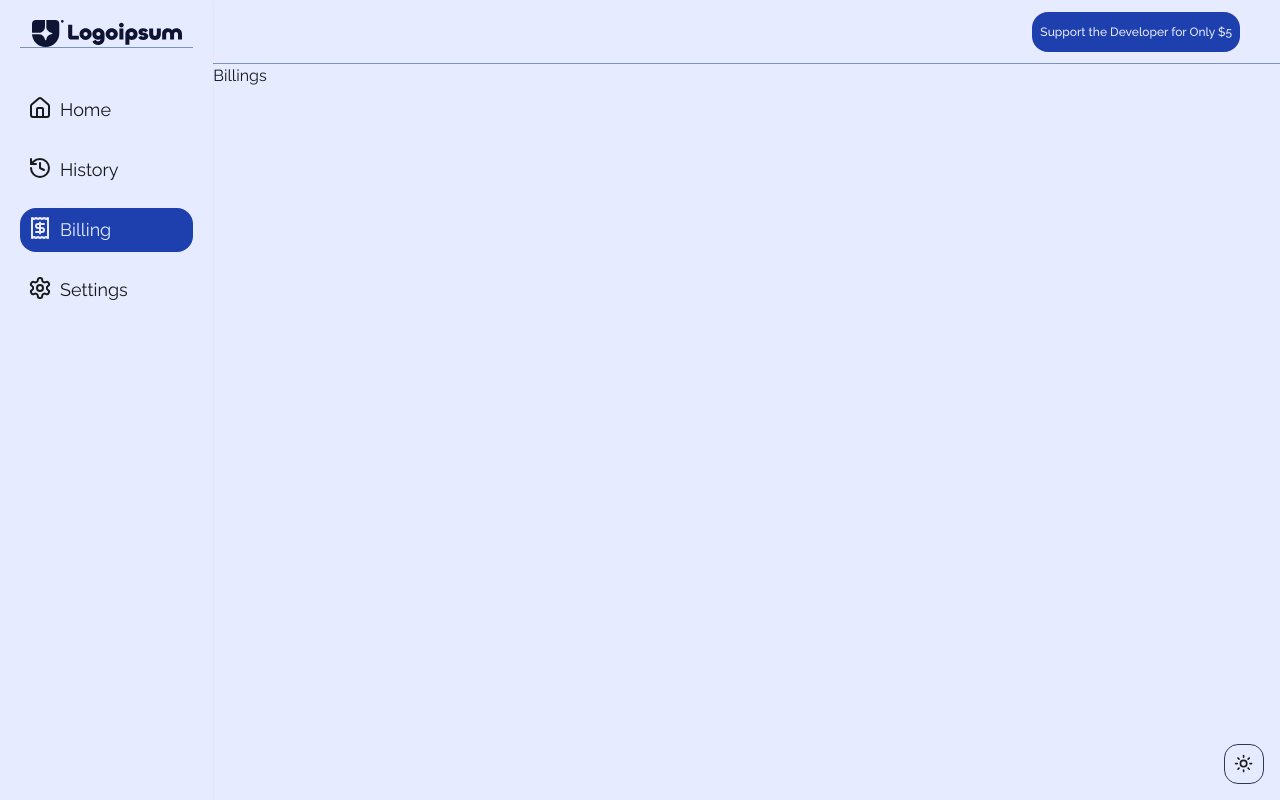
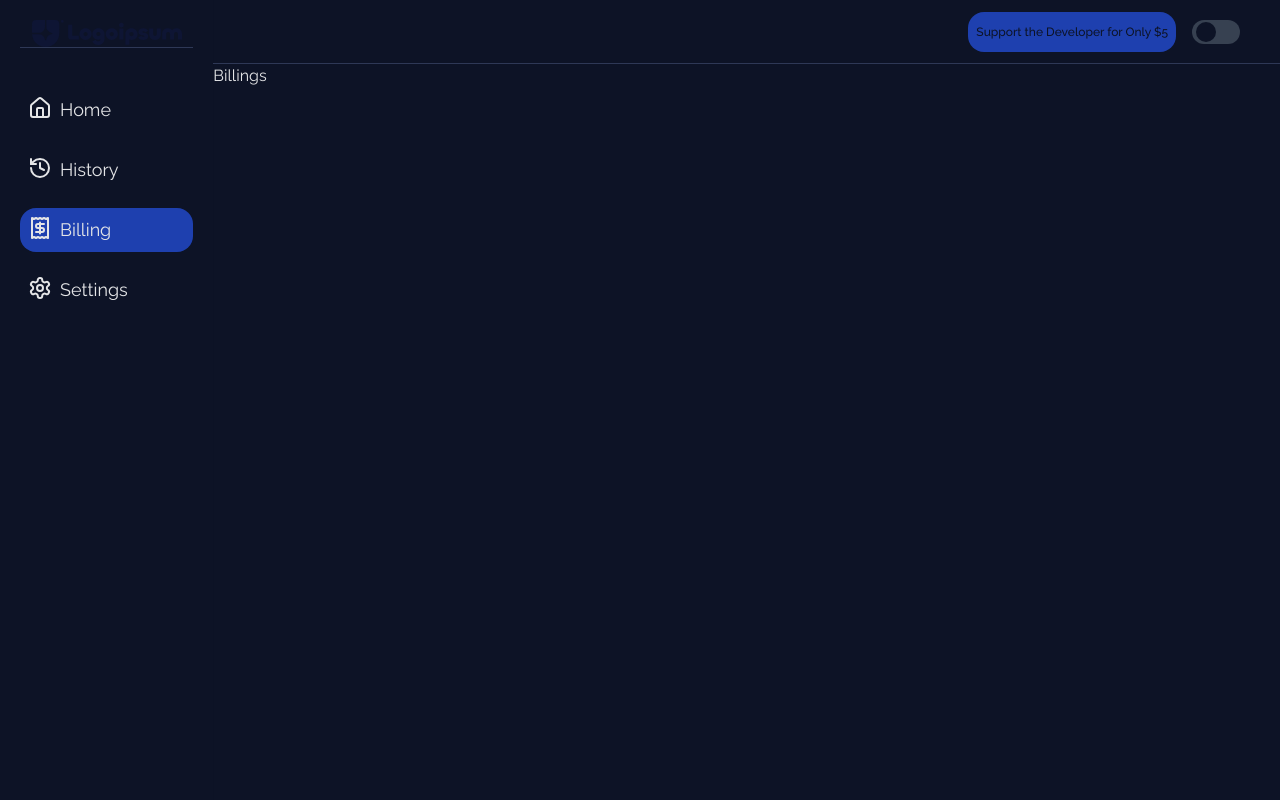
Before and after one commit to DreiDev04/content-generator, a Next.js app: page /dashboard/billings in a window 1280 px wide. Built offline with nearby package versions, Linux system fonts and the light colour scheme.

Commit message:
change darkmode to toggle

```diff
--- a/app/dashboard/(components)/Header.tsx
+++ b/app/dashboard/(components)/Header.tsx
@@ -1,3 +1,4 @@
+import ToggleSwitch from "@/components/toggleDark";
 import { Button } from "@/components/ui/button";
 import { Input } from "@/components/ui/input";
 import { UserButton } from "@clerk/nextjs";
@@ -6,11 +7,12 @@ const Header = () => {
   return (
     <header className="border-b h-16 flex justify-between items-center md:px-10 px-5">
       <div></div>
-      <div className="gap-4 flex">
+      <div className="gap-4 flex items-center">
         <Button className="bg-primary text-background rounded-lg px-2 text-xs ">
           Support the Developer for Only $5
         </Button>
         <UserButton />
+        <ToggleSwitch />
       </div>
     </header>
   );
--- a/app/dashboard/layout.tsx
+++ b/app/dashboard/layout.tsx
@@ -16,7 +16,7 @@ export default function DashboardLayout({
       <div className="md:w-5/6 w-full">
         <Header />
         {children}
-        <ModeToggle />
+        {/* <ModeToggle /> */}
       </div>
     </div>
   );
--- /dev/null
+++ b/components/toggleDark.tsx
@@ -0,0 +1,43 @@
+"use client";
+import React, { useEffect, useState } from "react";
+import { cn } from "@/lib/utils";
+import { useTheme } from "next-themes";
+
+const ToggleSwitch: React.FC = () => {
+  const { setTheme } = useTheme();
+  const [checked, setChecked] = useState(true);
+
+  useEffect(() => {
+    setTheme(checked ? "dark" : "light");
+  }, [checked]);
+
+  return (
+    <label className="relative inline-block w-12 h-6 ">
+      <input
+        type="checkbox"
+        className="opacity-0 w-0 h-0"
+        onChange={() => setChecked(!checked)}
+      />
+      <span
+        className={cn(
+          "absolute cursor-pointer top-0 left-0 right-0 bottom-0 rounded-full transition ",
+          {
+            "bg-gray-700": checked,
+            "bg-blue-500": !checked,
+          }
+        )}
+      ></span>
+      <span
+        className={cn(
+          "absolute bottom-[2px] bg-background rounded-full h-5 w-5 transition",
+          {
+            "left-1": checked,
+            "left-6 bg-yellow-500 shadow-none": !checked,
+          }
+        )}
+      ></span>
+    </label>
+  );
+};
+
+export default ToggleSwitch;
```
